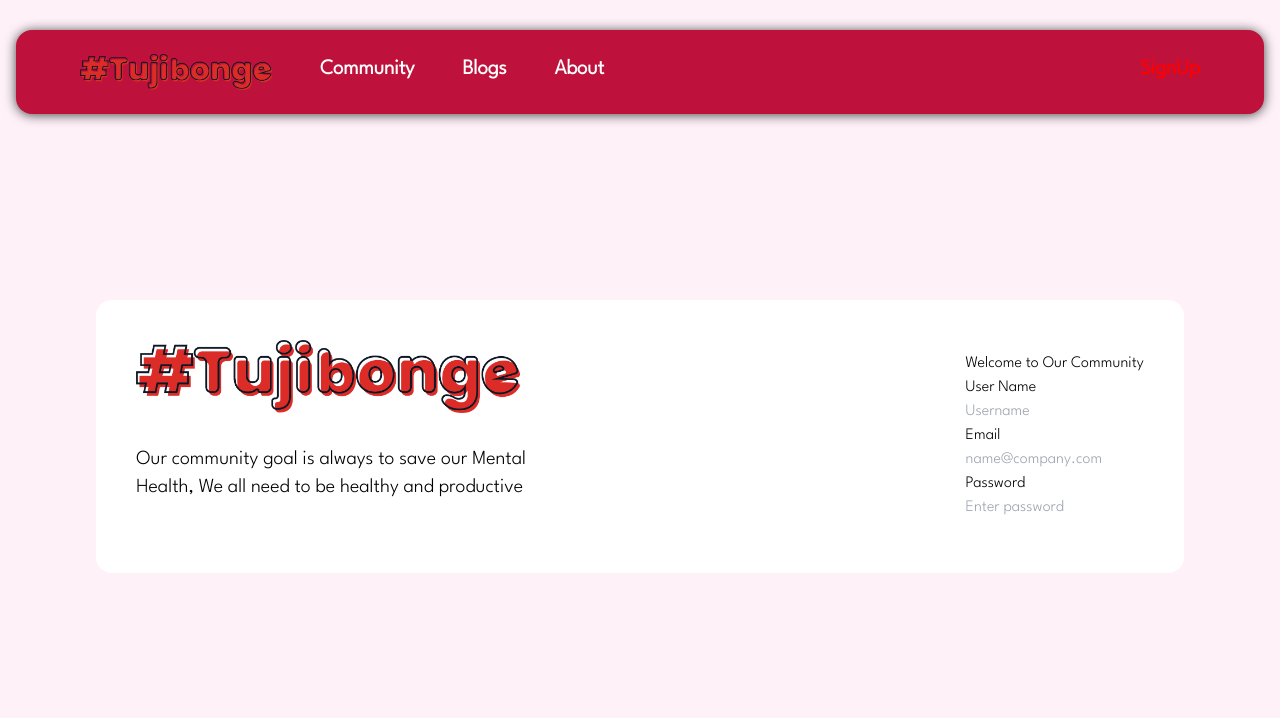
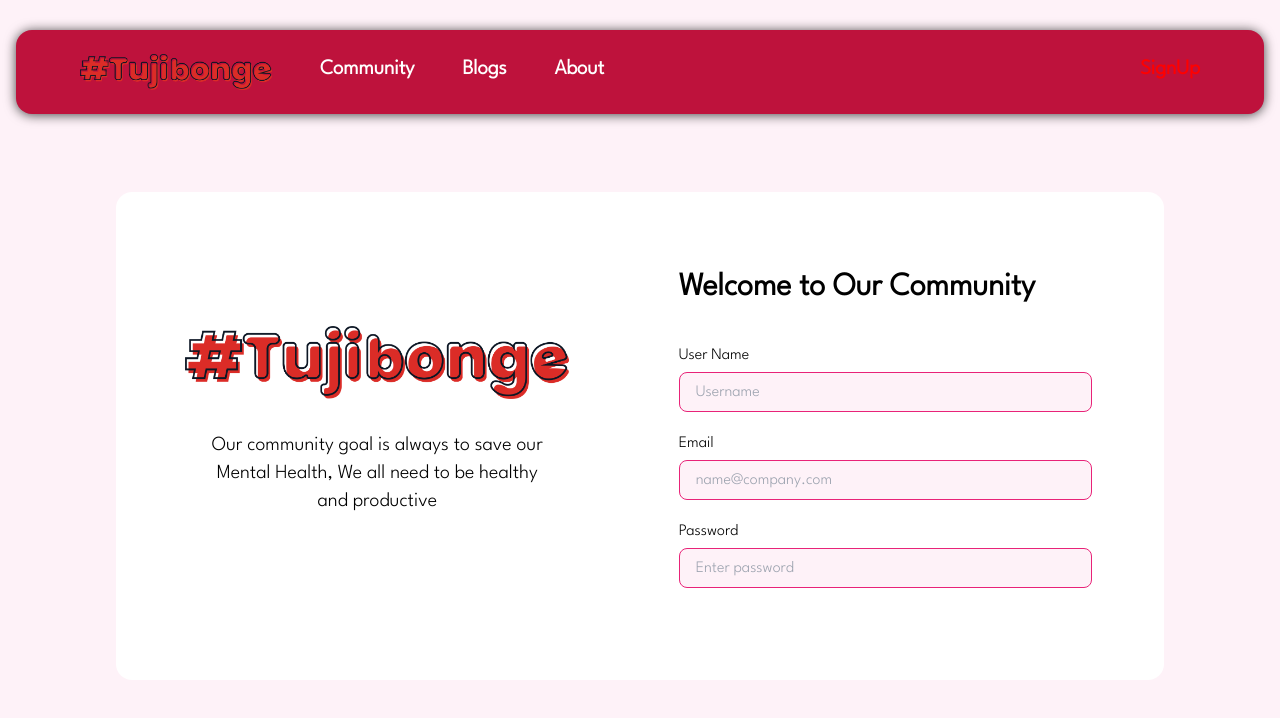
Before and after one commit to braxvalle/Tujibonge, a React (Create React App) app in the folder client/: page /signup in a window 1280 px wide. Shown: the top 718 px of the page. Built offline with nearby package versions, Linux system fonts and the light colour scheme.

Commit message:
Created form ui

```diff
--- a/client/src/index.css
+++ b/client/src/index.css
@@ -46,6 +46,7 @@ header {
   justify-content: center;
   align-items: center;
   height: 80dvh;
+  width: 100%;
 }
 
 .form-items {
@@ -54,5 +55,41 @@ header {
   justify-content: center;
   gap: 3rem;
   border-radius: 1rem;
-  flex-wrap: wrap;
 }
+
+.left-form {
+  display: flex;
+  align-items: center;
+  justify-content: center;
+  flex-direction: column;
+  max-width: 500px;
+  width: 100%;
+}
+
+.right-form {
+  max-width: 500px;
+  padding: 2rem;
+  width: 100%;
+}
+
+.form-inputs input{
+  background-color: var(--background);
+  padding: 0 1rem;
+  height: 40px;
+  border-radius: 0.5rem;
+  border: 1px solid var(--primary);
+  outline: 0;
+  &:focus {
+    border: 2px solid grey;
+  }
+}
+
+.form-inputs label {
+  font-weight: 500;
+}
+
+.right-form h2{
+  font-weight: 700;
+  font-size: 2rem;
+  margin-bottom: 2rem;
+}
--- a/client/src/pages/SignUp.jsx
+++ b/client/src/pages/SignUp.jsx
@@ -1,26 +1,29 @@
-import React from 'react'
+import React, { useState } from 'react'
 import logo from '../assets/Tujibonge LOGO.png'
 
 const SignUp = () => {
+  const [formData, setFormData] = useState({});
+
+
   return (
     <div className='main-item'>
       <div className="form-items bg-white p-10">
         <div className="left-form">
           <img className='w-96' src={logo} alt="logo" />
-          <p className='w-2/4 py-8 text-xl'>Our community goal is always to save our Mental Health, We all need to be healthy and productive</p>
+          <p className='px-12 py-8 text-xl text-center'>Our community goal is always to save our Mental Health, We all need to be healthy and productive</p>
         </div>
         <div className="right-form">
-          <h1>Welcome to Our Community</h1>
+          <h2>Welcome to Our Community</h2>
           <form>
-            <div className='flex flex-col w-full'>
+            <div className='form-inputs flex flex-col gap-1 mb-5'>
               <label htmlFor="username">User Name</label>
               <input type="text" id='username' placeholder='Username' required  />
             </div>
-            <div className='flex flex-col w-full'>
+            <div className='form-inputs flex flex-col gap-1 mb-5'>
               <label htmlFor="email">Email</label>
               <input type="email" id='email' placeholder='name@company.com' required  />
             </div>
-            <div className='flex flex-col w-full'>
+            <div className='form-inputs flex flex-col gap-1 mb-5'>
               <label htmlFor="email">Password</label>
               <input type="password" id='password' placeholder='Enter password' required  />
             </div>
```
